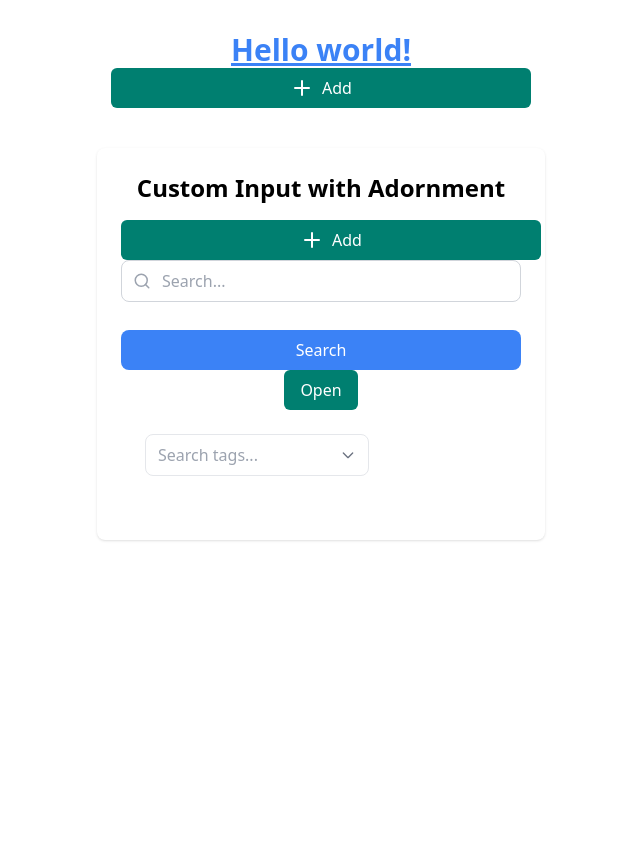
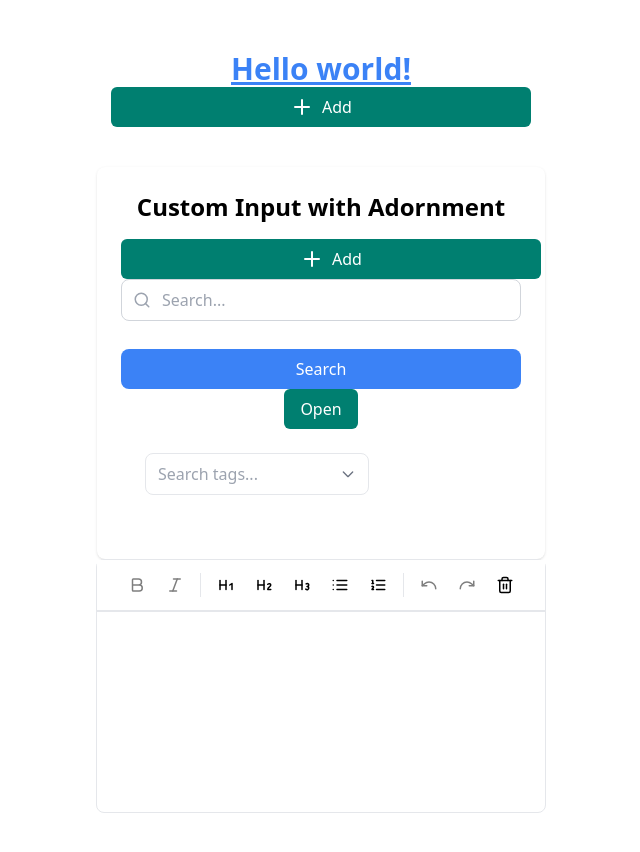
Before and after one commit to sudanbasyal/notes-app, a React (Vite) app: page / in a window 1280 px wide. Shown: the top 852 px of the page, without its empty margins (319-959 px from the left). Before the commit the page ends 800 px from the top, so only its background shows below. Built offline with nearby package versions, Linux system fonts and the light colour scheme.

Commit message:
feat: add rich text editor using tiptap

```diff
--- a/package.json
+++ b/package.json
@@ -9,6 +9,10 @@
     "preview": "vite preview"
   },
   "dependencies": {
+    "@tiptap/extension-text-style": "^3.0.9",
+    "@tiptap/pm": "^3.0.9",
+    "@tiptap/react": "^3.0.9",
+    "@tiptap/starter-kit": "^3.0.9",
     "clsx": "^2.1.1",
     "formik": "^2.4.6",
     "lucide-react": "^0.537.0",
@@ -18,6 +22,7 @@
     "yup": "^1.7.0"
   },
   "devDependencies": {
+    "@tailwindcss/typography": "^0.5.16",
     "@types/react": "^18.0.28",
     "@types/react-dom": "^18.0.11",
     "@vitejs/plugin-react": "^3.1.0",
--- a/src/App.tsx
+++ b/src/App.tsx
@@ -8,6 +8,7 @@ import { PlusIcon, Search } from "lucide-react";
 import TextField from "./components/ui/TextField";
 import Modal from "./components/ui/Modal";
 import { MultiSelect } from "./components/ui/MultiSelect";
+import Tiptap from "./components/rich-text-editor/TiptTap";
 
 const validationSchema = Yup.object({
   search: Yup.string().required("Search is required"),
@@ -24,8 +25,19 @@ const tagItems = [
   { id: 7, label: "Travel", color: "bg-blue-500" },
 ];
 const [selectedTags, setSelectedTags] = useState<typeof tagItems>([]);
+const [post, setPost] = useState({
+    type: 'doc',
+    content: [
+
+    ]
+  });
+
+  const onChange = (content: any) => {
+    setPost(content);
+    console.log('Editor JSON content:', content);
+  };
   return (
-    <div className="App">
+    <div className="flex flex-col items-center justify-center min-h-screen">
       <h1 className="text-3xl font-bold underline text-blue-500">
         Hello world!
       </h1>
@@ -103,6 +115,7 @@ const [selectedTags, setSelectedTags] = useState<typeof tagItems>([]);
       </div>
     </div>
       </div>
+      <Tiptap content={post} onChange={onChange}/>
     </div>
   );
 }
--- /dev/null
+++ b/src/components/rich-text-editor/MenuBar.tsx
@@ -0,0 +1,148 @@
+import { Editor, useEditorState } from '@tiptap/react'
+import {
+    Bold,
+    Heading1,
+    Heading2,
+    Heading3,
+    Italic,
+    List,
+    ListOrdered,
+    Redo,
+    Trash2,
+    Undo
+} from 'lucide-react'
+
+const MenuBar = ({ editor }: { editor: Editor }) => {
+  if (!editor) {
+    return null
+  }
+
+  const editorState = useEditorState({
+    editor,
+    selector: ctx => {
+      return {
+        isBold: ctx.editor.isActive('bold') ?? false,
+        canBold: ctx.editor.can().chain().toggleBold().run() ?? false,
+        isItalic: ctx.editor.isActive('italic') ?? false,
+        canItalic: ctx.editor.can().chain().toggleItalic().run() ?? false,
+        isParagraph: ctx.editor.isActive('paragraph') ?? false,
+        isHeading1: ctx.editor.isActive('heading', { level: 1 }) ?? false,
+        isHeading2: ctx.editor.isActive('heading', { level: 2 }) ?? false,
+        isHeading3: ctx.editor.isActive('heading', { level: 3 }) ?? false,
+        isHeading4: ctx.editor.isActive('heading', { level: 4 }) ?? false,
+        isHeading5: ctx.editor.isActive('heading', { level: 5 }) ?? false,
+        isHeading6: ctx.editor.isActive('heading', { level: 6 }) ?? false,
+        isBulletList: ctx.editor.isActive('bulletList') ?? false,
+        isOrderedList: ctx.editor.isActive('orderedList') ?? false,
+        canUndo: ctx.editor.can().chain().undo().run() ?? false,
+        canRedo: ctx.editor.can().chain().redo().run() ?? false,
+      }
+    },
+  })
+  return (
+    <div className="border-b border-gray-200 bg-white p-2 w-full">
+      <div className="flex flex-wrap gap-1 justify-center">
+        <button
+          onClick={() => editor.chain().focus().toggleBold().run()}
+          disabled={!editorState.canBold}
+          className={`p-2 rounded hover:bg-gray-100 disabled:opacity-50 disabled:cursor-not-allowed ${
+            editorState.isBold ? 'bg-gray-100' : ''
+          }`}
+          title="Bold"
+        >
+          <Bold size={18} />
+        </button>
+        <button
+          onClick={() => editor.chain().focus().toggleItalic().run()}
+          disabled={!editorState.canItalic}
+          className={`p-2 rounded hover:bg-gray-100 disabled:opacity-50 disabled:cursor-not-allowed ${
+            editorState.isItalic ? 'bg-gray-100' : ''
+          }`}
+          title="Italic"
+        >
+          <Italic size={18} />
+        </button>
+
+        <div className="w-px h-6 bg-gray-200 mx-1 self-center" />
+
+        <button
+          onClick={() => editor.chain().focus().toggleHeading({ level: 1 }).run()}
+          className={`p-2 rounded hover:bg-gray-100 ${
+            editorState.isHeading1 ? 'bg-gray-100' : ''
+          }`}
+          title="Heading 1"
+        >
+          <Heading1 size={18} />
+        </button>
+        <button
+          onClick={() => editor.chain().focus().toggleHeading({ level: 2 }).run()}
+          className={`p-2 rounded hover:bg-gray-100 ${
+            editorState.isHeading2 ? 'bg-gray-100' : ''
+          }`}
+          title="Heading 2"
+        >
+          <Heading2 size={18} />
+        </button>
+        <button
+          onClick={() => editor.chain().focus().toggleHeading({ level: 3 }).run()}
+          className={`p-2 rounded hover:bg-gray-100 ${
+            editorState.isHeading3 ? 'bg-gray-100' : ''
+          }`}
+          title="Heading 3"
+        >
+          <Heading3 size={18} />
+        </button>
+
+        {/* <div className="w-px h-6 bg-gray-200 mx-1 self-center" /> */}
+
+        <button
+          onClick={() => editor.chain().focus().toggleBulletList().run()}
+          className={`p-2 rounded hover:bg-gray-100 ${
+            editorState.isBulletList ? 'bg-gray-100' : ''
+          }`}
+          title="Bullet List"
+        >
+          <List size={18} />
+        </button>
+        <button
+          onClick={() => editor.chain().focus().toggleOrderedList().run()}
+          className={`p-2 rounded hover:bg-gray-100 ${
+            editorState.isOrderedList ? 'bg-gray-100' : ''
+          }`}
+          title="Ordered List"
+        >
+          <ListOrdered size={18} />
+        </button>
+
+
+        <div className="w-px h-6 bg-gray-200 mx-1 self-center" />
+
+        <button
+          onClick={() => editor.chain().focus().undo().run()}
+          disabled={!editorState.canUndo}
+          className="p-2 rounded hover:bg-gray-100 disabled:opacity-50 disabled:cursor-not-allowed"
+          title="Undo"
+        >
+          <Undo size={18} />
+        </button>
+        <button
+          onClick={() => editor.chain().focus().redo().run()}
+          disabled={!editorState.canRedo}
+          className="p-2 rounded hover:bg-gray-100 disabled:opacity-50 disabled:cursor-not-allowed"
+          title="Redo"
+        >
+          <Redo size={18} />
+        </button>
+        <button
+          onClick={() => editor.chain().focus().clearContent(true).run()}
+          className="p-2 rounded hover:bg-gray-100"
+          title="Clear Nodes"
+        >
+          <Trash2 size={18} />
+        </button>
+      </div>
+    </div>
+  )
+}
+
+export default MenuBar
--- /dev/null
+++ b/src/components/rich-text-editor/TiptTap.tsx
@@ -0,0 +1,45 @@
+// src/Tiptap.tsx
+import { EditorContent, useEditor } from "@tiptap/react";
+import StarterKit from "@tiptap/starter-kit";
+import MenuBar from "./MenuBar";
+import { TextStyleKit } from "@tiptap/extension-text-style";
+export const extensions = [TextStyleKit, StarterKit];
+interface TiptapProps {
+  content: any; // JSON content
+  onChange?: (content: any) => void;
+}
+
+const Tiptap = ({ content, onChange }: TiptapProps) => {
+  const editor = useEditor({
+    extensions: extensions,
+    content: content,
+    editorProps: {
+      attributes: {
+        class:
+          "prose prose-sm focus:outline-none min-h-[200px] w-full max-w-full py-1 px-3 text-left prose-headings:text-left prose-p:my-1 prose-headings:my-2",
+      },
+    },
+    onUpdate: ({ editor }) => {
+      if (onChange) {
+        // Get JSON content instead of HTML
+        const jsonContent = editor.getJSON();
+        onChange(jsonContent);
+      }
+    },
+  });
+
+  if (!editor) {
+    return null;
+  }
+
+  return (
+    <div className="border rounded-lg bg-white w-full max-w-[450px]">
+      <MenuBar editor={editor} />
+      <div className="border-t ">
+        <EditorContent editor={editor} />
+      </div>
+    </div>
+  );
+};
+
+export default Tiptap;
--- a/tailwind.config.js
+++ b/tailwind.config.js
@@ -9,6 +9,7 @@ export default {
       },
     },
   },
-
-  plugins: [],
+  plugins: [
+    require('@tailwindcss/typography'),
+  ],
 };
```
Also changed, not shown: 1 other file (tests, documents, lock files or other folders).
